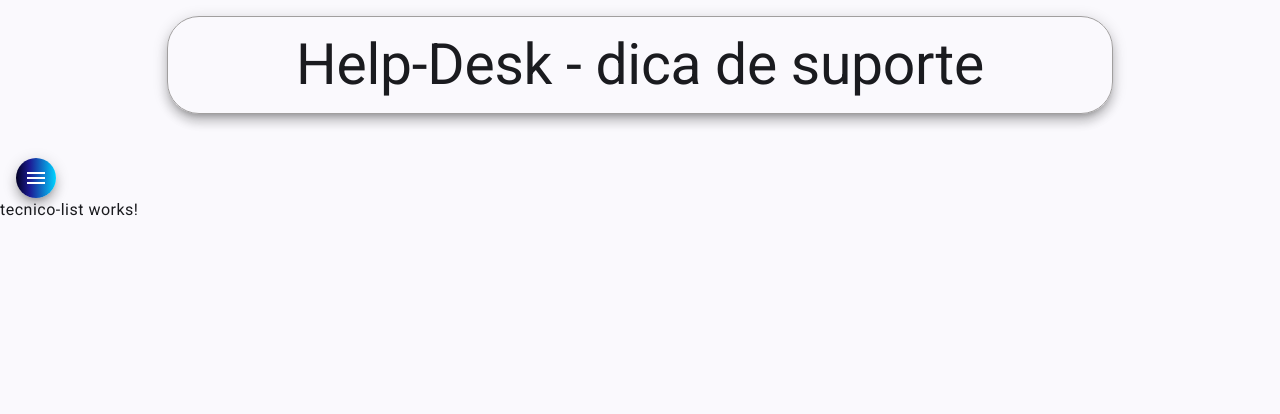
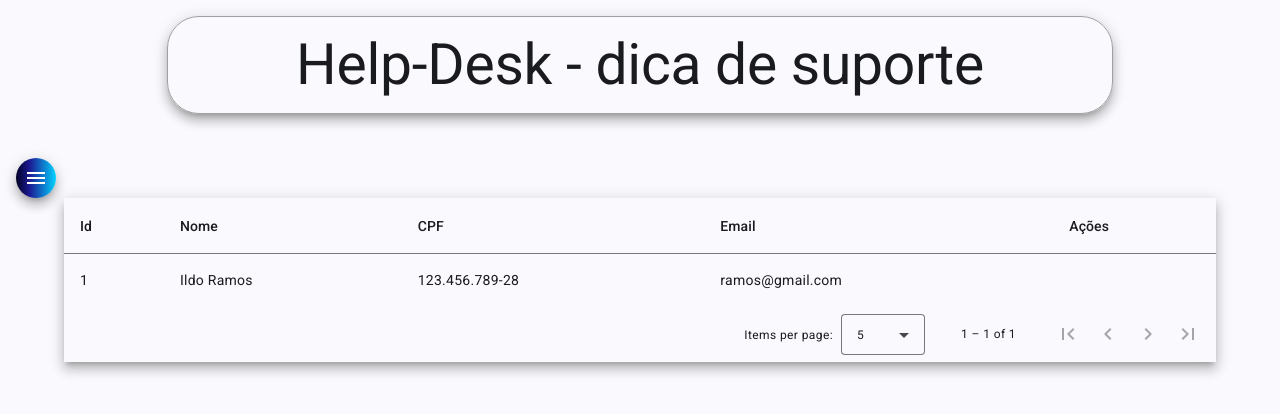
Before and after one commit to IldoRamos/helpdesk-front-angular, an Angular app: page /tecnico in a window 1280 px wide. Shown: the top 414 px of the page. Built offline with nearby package versions, Linux system fonts and the light colour scheme.

Commit message:
html, css e models para Tecnico

```diff
--- a/src/app/components/tecnico/tecnico-list/tecnico-list.component.css
+++ b/src/app/components/tecnico/tecnico-list/tecnico-list.component.css
@@ -0,0 +1,10 @@
+.container{
+    width: 90%;
+    margin: auto;
+    border-radius: 2rem;
+    top:-2px;box-shadow:2 2px 2px #666;
+}
+
+table {
+    width: 100%;
+}
--- a/src/app/components/tecnico/tecnico-list/tecnico-list.component.html
+++ b/src/app/components/tecnico/tecnico-list/tecnico-list.component.html
@@ -1 +1,38 @@
-<p>tecnico-list works!</p>
+<div class="container">
+    <div class="mat-elevation-z8">
+        <table mat-table [dataSource]="dataSource">
+
+          <ng-container matColumnDef="position">
+            <th mat-header-cell *matHeaderCellDef> Id </th>
+            <td mat-cell *matCellDef="let element"> {{element.id}} </td>
+          </ng-container>
+
+          <ng-container matColumnDef="name">
+            <th mat-header-cell *matHeaderCellDef> Nome </th>
+            <td mat-cell *matCellDef="let element"> {{element.nome}} </td>
+          </ng-container>
+
+          <ng-container matColumnDef="weight">
+            <th mat-header-cell *matHeaderCellDef> CPF </th>
+            <td mat-cell *matCellDef="let element"> {{element.cpf}} </td>
+          </ng-container>
+
+          <ng-container matColumnDef="symbol">
+            <th mat-header-cell *matHeaderCellDef> Email </th>
+            <td mat-cell *matCellDef="let element"> {{element.email}} </td>
+          </ng-container>
+          <ng-container matColumnDef="acoes">
+            <th mat-header-cell *matHeaderCellDef> Ações </th>
+            <td mat-cell *matCellDef="let element"> {{element.acoes}} </td>
+          </ng-container>
+
+          <tr mat-header-row *matHeaderRowDef="displayedColumns"></tr>
+          <tr mat-row *matRowDef="let row; columns: displayedColumns;"></tr>
+        </table>
+
+        <mat-paginator [pageSizeOptions]="[5, 10, 20]"
+                       showFirstLastButtons
+                       aria-label="Select page of periodic elements">
+        </mat-paginator>
+      </div>
+</div>
--- a/src/app/components/tecnico/tecnico-list/tecnico-list.component.ts
+++ b/src/app/components/tecnico/tecnico-list/tecnico-list.component.ts
@@ -1,10 +1,35 @@
-import { Component } from '@angular/core';
+import { Component, OnInit, ViewChild } from '@angular/core';
+import { MatPaginator } from '@angular/material/paginator';
+import { MatTableDataSource } from '@angular/material/table';
+import { Tecnico } from '../../../models/tecnico';
 
 @Component({
   selector: 'app-tecnico-list',
   templateUrl: './tecnico-list.component.html',
   styleUrl: './tecnico-list.component.css'
 })
-export class TecnicoListComponent {
+export class TecnicoListComponent  implements OnInit{
+  ELEMENT_DATA: Tecnico[]= [
+    {
+    id:1,
+    nome: 'Ildo Ramos',
+    cpf: '123.456.789-28',
+    email: 'ramos@gmail.com',
+    senha: '1234',
+    perfis: ['0'],
+    dataCriacao: '13/08/2024'
+  }
+]
+  displayedColumns: string[] = ['position', 'name', 'weight', 'symbol','acoes'];
+  dataSource = new MatTableDataSource<Tecnico>(this.ELEMENT_DATA);
 
+  constructor(){}
+  ngOnInit(): void {
+
+  }
+  @ViewChild(MatPaginator) paginator: MatPaginator;
+
+  ngAfterViewInit() {
+    this.dataSource.paginator = this.paginator;
+  }
 }
--- /dev/null
+++ b/src/app/models/tecnico.ts
@@ -0,0 +1,9 @@
+export interface Tecnico{
+    id?:          any;
+    nome:         string;
+    cpf:          string;
+    email:        string;
+    senha:        string;
+    perfis:       string[];
+    dataCriacao:  any;
+}
```
